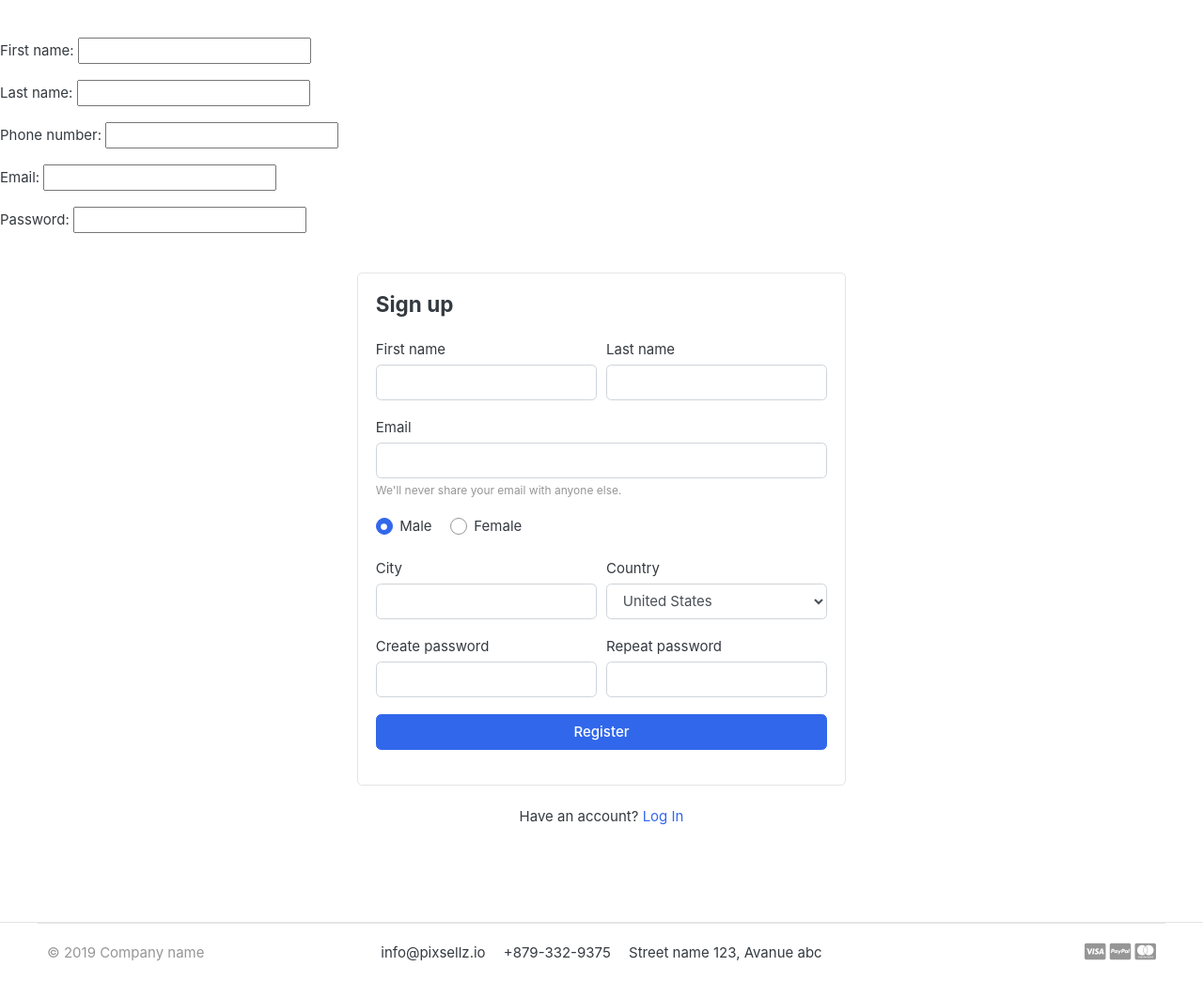
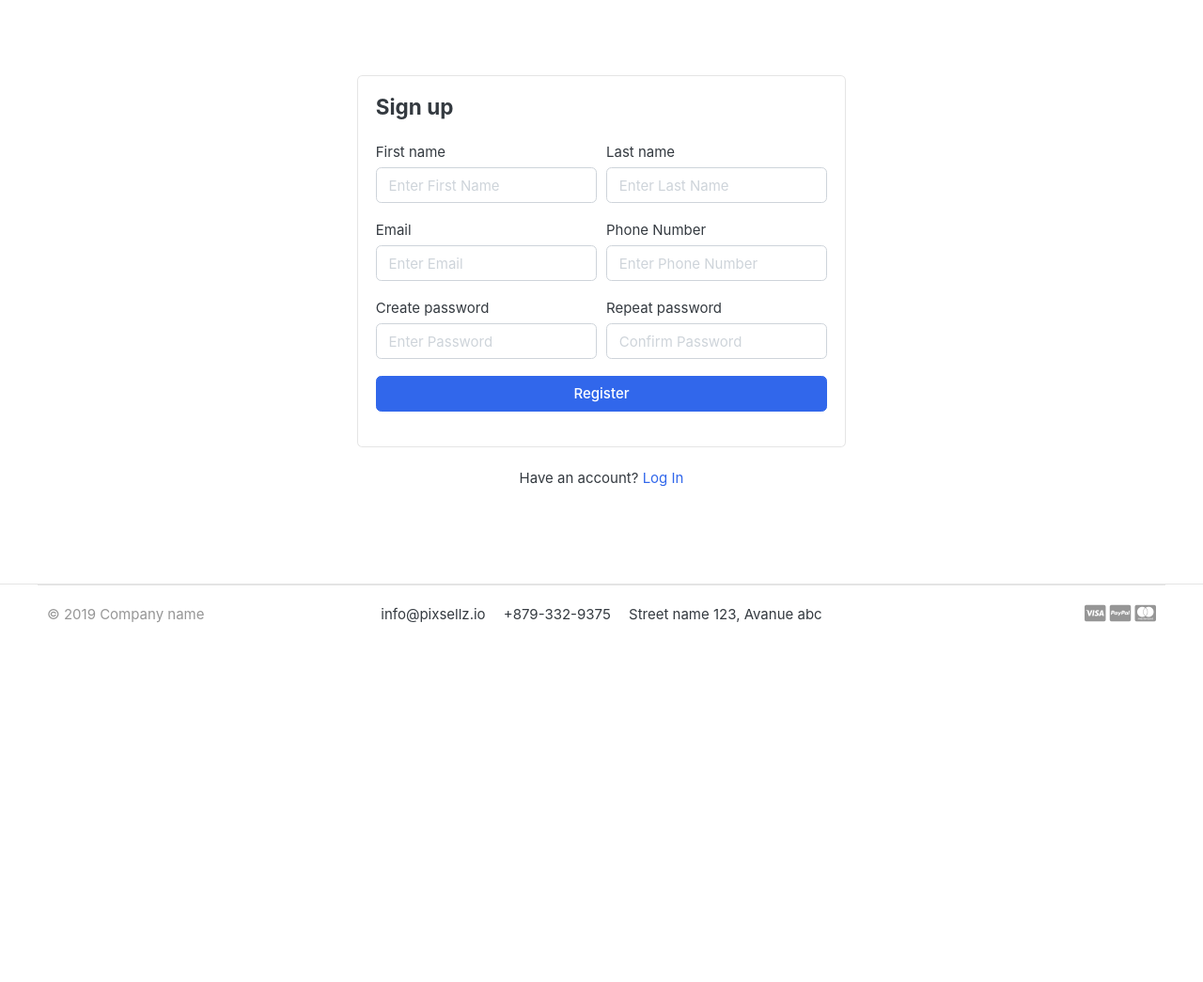
Before and after one commit to Hosung-Ahn/DJango-practice, a Django app: page /accounts/register/ in a window 1280 px wide. Shown: the part 118-1163 px from the top of the page at 94% size. After the commit the page ends 781 px from the top, so only its background shows below. Run offline with Django 4.2, Linux system fonts and the light colour scheme; data that the repository does not hold is empty; parts of the project's set-up code (start-up, migrations or seed data) failed here and were passed over; some libraries are stand-ins or nearby versions; some web fonts are replaced.

Commit message:
accounts : model form 구현, 커스텀

```diff
--- a/ecommerce/accounts/forms.py
+++ b/ecommerce/accounts/forms.py
@@ -2,6 +2,25 @@ from django import forms
 from .models import Account
 
 class RegisterationForm(forms.ModelForm) :
+    password = forms.CharField(widget=forms.PasswordInput(attrs={
+        'placeholder' : "Enter Password",
+        'class' : 'form_control',
+    }))
+
+    confirm_password = forms.CharField(widget=forms.PasswordInput(attrs={
+        'placeholder' : "Confirm Password",
+        'class' : 'form_control',
+    }))
+
     class Meta :
         model = Account
         fields = ['first_name', 'last_name', 'phone_number', 'email', 'password']
+
+    def __init__(self, *args, **kwargs) :
+        super(RegisterationForm, self).__init__(*args, **kwargs)
+        self.fields['first_name'].widget.attrs['placeholder'] = 'Enter First Name'
+        self.fields['last_name'].widget.attrs['placeholder'] = 'Enter Last Name'
+        self.fields['email'].widget.attrs['placeholder'] = 'Enter Email'
+        self.fields['phone_number'].widget.attrs['placeholder'] = 'Enter Phone Number'
+        for field in self.fields :
+            self.fields[field].widget.attrs['class'] = 'form-control'
--- a/ecommerce/templates/accounts/register.html
+++ b/ecommerce/templates/accounts/register.html
@@ -5,62 +5,41 @@
 <section class="section-content padding-y">
 
 <!-- ============================ COMPONENT REGISTER   ================================= -->
-
-	{{form.as_p}}
 	<div class="card mx-auto" style="max-width:520px; margin-top:40px;">
       <article class="card-body">
 		<header class="mb-4"><h4 class="card-title">Sign up</h4></header>
-		<form>
+
+		<form action={% url 'register' %} method="POST">
+			{% csrf_token %}
 			<div class="form-row">
 				<div class="col form-group.as_p">
 					<label>First name</label>
-					  	<input type="text" class="form-control" placeholder="">
+					{{form.first_name}}
 				</div> <!-- form-group end.// -->
 				<div class="col form-group">
 					<label>Last name</label>
-					  	<input type="text" class="form-control" placeholder="">
+					{{form.last_name}}
 				</div> <!-- form-group end.// -->
 			</div> <!-- form-row end.// -->
-				<div class="form-group">
-					<label>Email</label>
-					<input type="email" class="form-control" placeholder="">
-					<small class="form-text text-muted">We'll never share your email with anyone else.</small>
-				</div> <!-- form-group end.// -->
-				<div class="form-group">
-					<label class="custom-control custom-radio custom-control-inline">
-					  <input class="custom-control-input" checked="" type="radio" name="gender" value="option1">
-					  <span class="custom-control-label"> Male </span>
-					</label>
-					<label class="custom-control custom-radio custom-control-inline">
-					  <input class="custom-control-input" type="radio" name="gender" value="option2">
-					  <span class="custom-control-label"> Female </span>
-					</label>
-				</div> <!-- form-group end.// -->
+
 			<div class="form-row">
 				<div class="form-group col-md-6">
-					  <label>City</label>
-					  <input type="text" class="form-control">
+					<label>Email</label>
+					{{form.email}}
 				</div> <!-- form-group end.// -->
 				<div class="form-group col-md-6">
-					  <label>Country</label>
-					  <select id="inputState" class="form-control">
-					    <option> Choose...</option>
-					      <option>Uzbekistan</option>
-					      <option>Russia</option>
-					      <option selected="">United States</option>
-					      <option>India</option>
-					      <option>Afganistan</option>
-					  </select>
+					<label>Phone Number</label>
+					{{form.phone_number}}
 				</div> <!-- form-group end.// -->
 			</div> <!-- form-row.// -->
 			<div class="form-row">
 				<div class="form-group col-md-6">
 					<label>Create password</label>
-					    <input class="form-control" type="password">
+					{{form.password}}
 				</div> <!-- form-group end.// -->
 				<div class="form-group col-md-6">
 					<label>Repeat password</label>
-					    <input class="form-control" type="password">
+					{{form.confirm_password}}
 				</div> <!-- form-group end.// -->
 			</div>
 			<div class="form-group">
```
Lines whose indentation alone changed are shown as unchanged.
